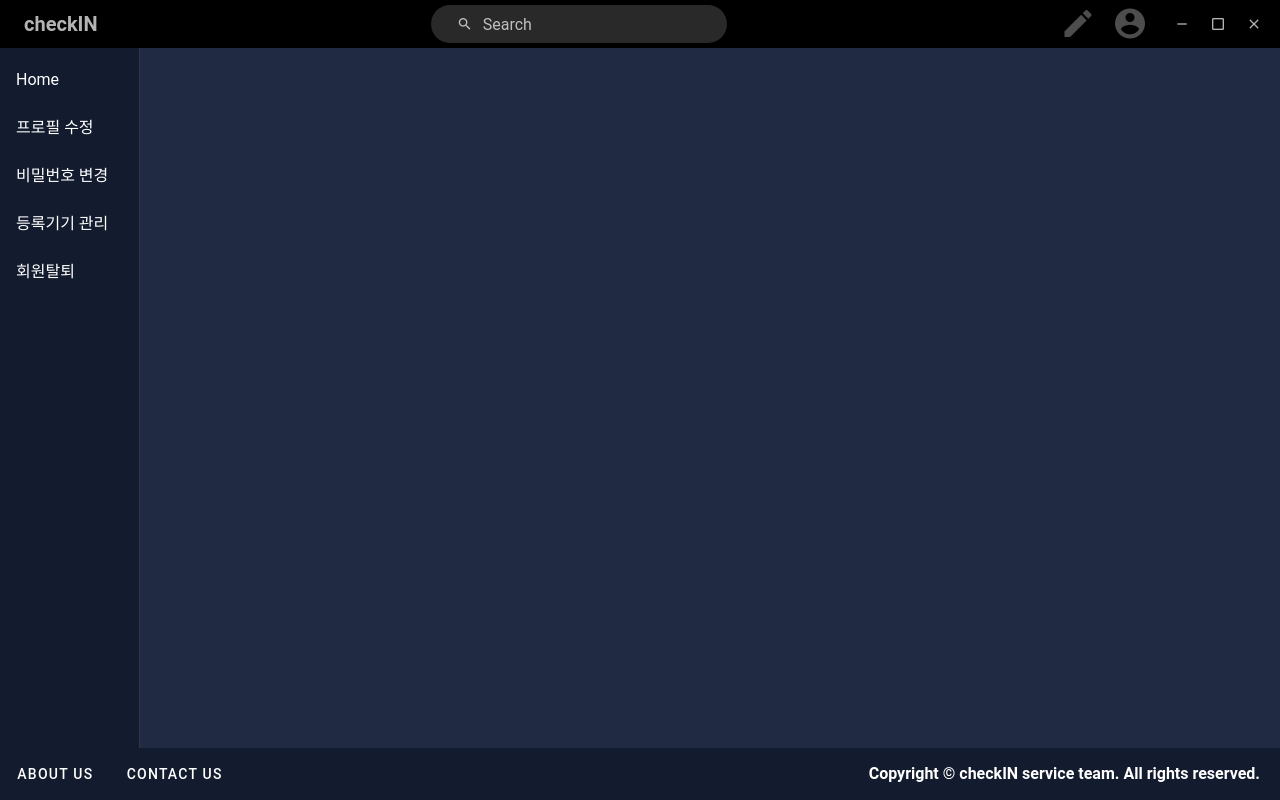
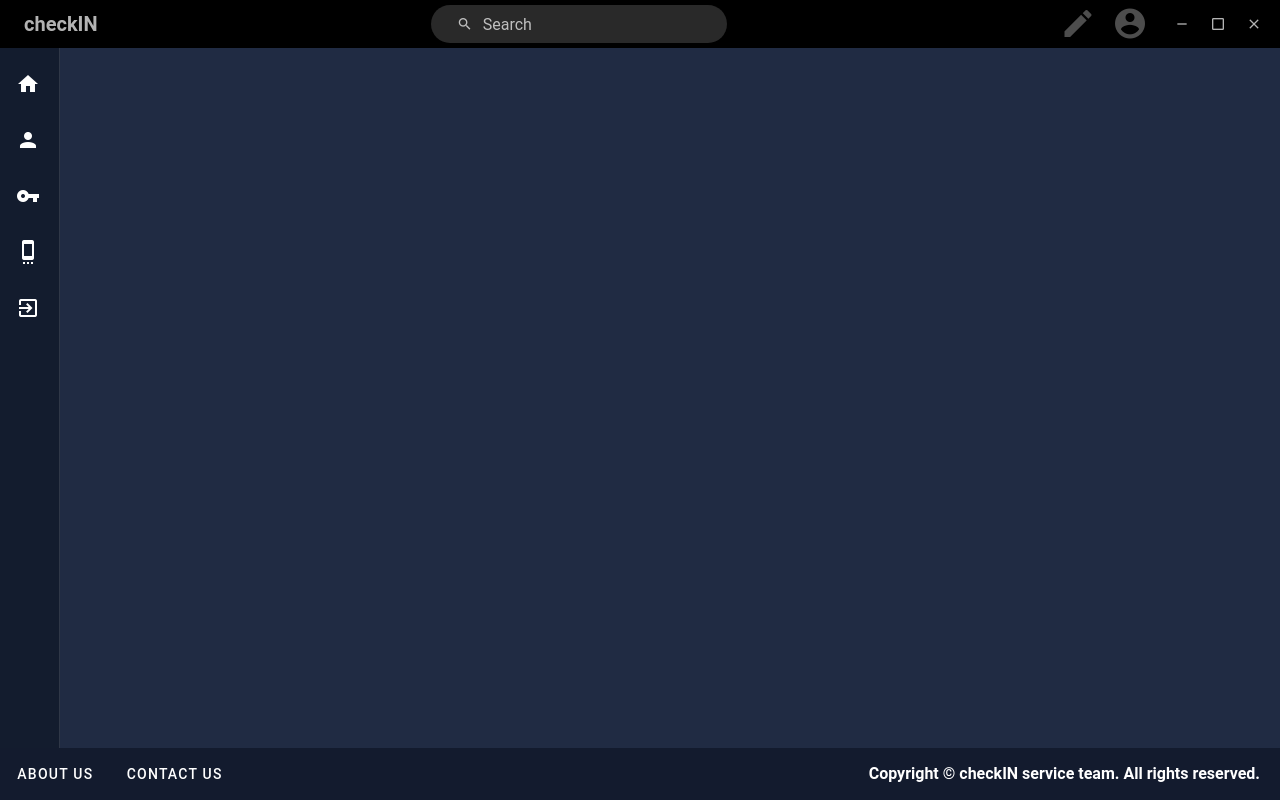
Before and after one commit to woosteelz/checkIN, a Vue app: page /myaccount in a window 1280 px wide. Built offline with nearby package versions, Linux system fonts and the light colour scheme; a small style sheet from the web is missing.

Commit message:
[Update]MyAccount.vue

```diff
--- a/src/views/account/MyAccount.vue
+++ b/src/views/account/MyAccount.vue
@@ -2,10 +2,18 @@
   <v-container id="myAccount" fluid>
     <v-row>
       <v-col cols="3">
-        <v-navigation-drawer expand-on-hover mini-variant-width="140" dark absolute permanent color="#131C2E">
+        <v-navigation-drawer
+          expand-on-hover
+          mini-variant-width="60"
+          dark
+          absolute
+          permanent
+          color="#131C2E"
+        >
           <v-list>
             <!-- Home -->
-            <v-list-item link>
+            <v-list-item class="d-flex justify-start" link>
+              <v-list-item-icon><v-icon>mdi-home</v-icon></v-list-item-icon>
               <v-list-item-content>
                 <v-list-item-title @click="$router.push({ name: 'MainPage' })"
                   >Home</v-list-item-title
@@ -14,7 +22,8 @@
             </v-list-item>
 
             <!-- 프로필 수정  버튼 -->
-            <v-list-item link>
+            <v-list-item class="d-flex justify-start" link>
+              <v-list-item-icon><v-icon>mdi-account</v-icon></v-list-item-icon>
               <v-list-item-content>
                 <v-list-item-title
                   @click="$router.push({ name: 'EditProfile' })"
@@ -24,7 +33,8 @@
             </v-list-item>
 
             <!-- 비밀번호 변경 버튼 -->
-            <v-list-item link>
+            <v-list-item class="d-flex justify-start" link>
+              <v-list-item-icon><v-icon>mdi-key</v-icon></v-list-item-icon>
               <v-list-item-content>
                 <v-list-item-title
                   @click="$router.push({ name: 'ChangePassword' })"
@@ -34,7 +44,10 @@
             </v-list-item>
 
             <!-- 등록기기 관리 -->
-            <v-list-item link>
+            <v-list-item class="d-flex justify-start" link>
+              <v-list-item-icon
+                ><v-icon>mdi-cellphone-settings</v-icon></v-list-item-icon
+              >
               <v-list-item-content>
                 <v-list-item-title @click="$router.push({ name: 'Config' })"
                   >등록기기 관리</v-list-item-title
@@ -46,7 +59,10 @@
             <div class="">
               <v-dialog v-model="dialog" width="500">
                 <template v-slot:activator="{ on }">
-                  <v-list-item link>
+                  <v-list-item class="d-flex justify-start" link>
+                    <v-list-item-icon
+                      ><v-icon> mdi-exit-to-app</v-icon></v-list-item-icon
+                    >
                     <v-list-item-content>
                       <v-list-item-title v-on="on">회원탈퇴</v-list-item-title>
                     </v-list-item-content>
```
